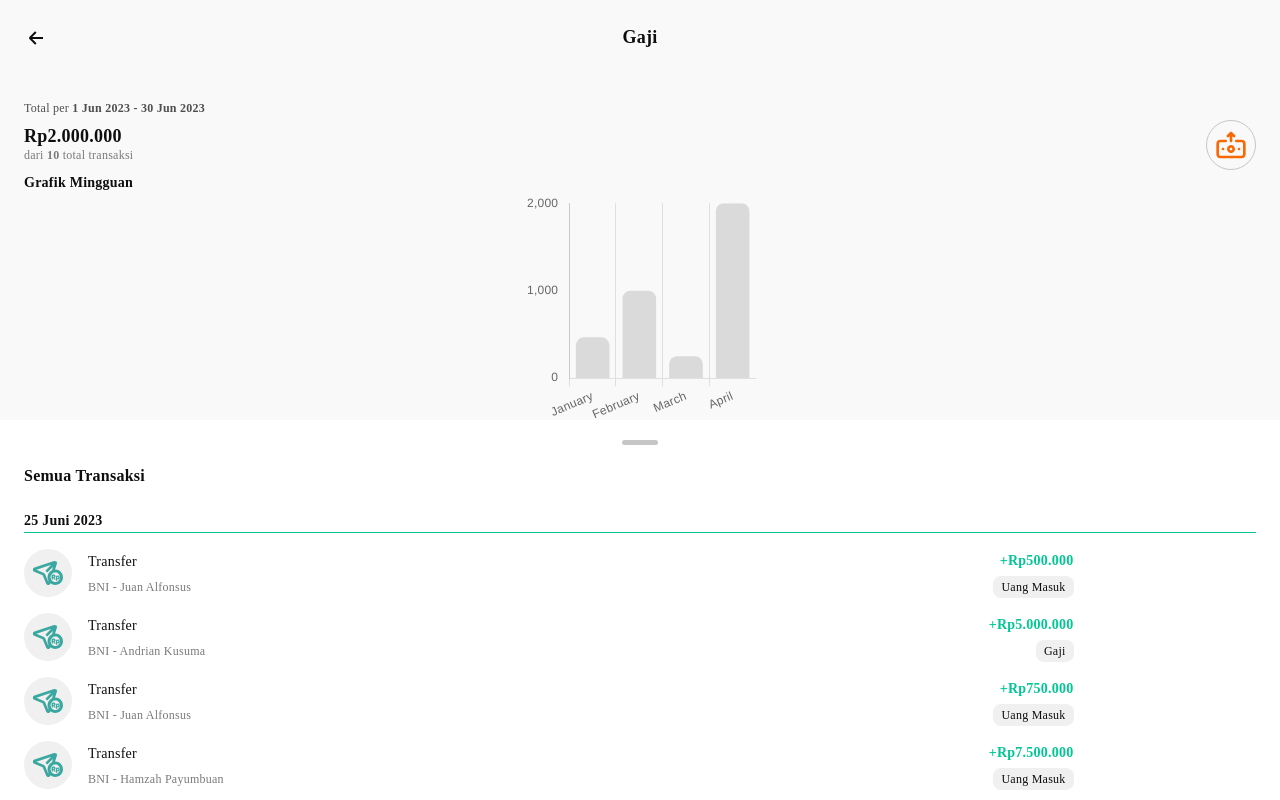
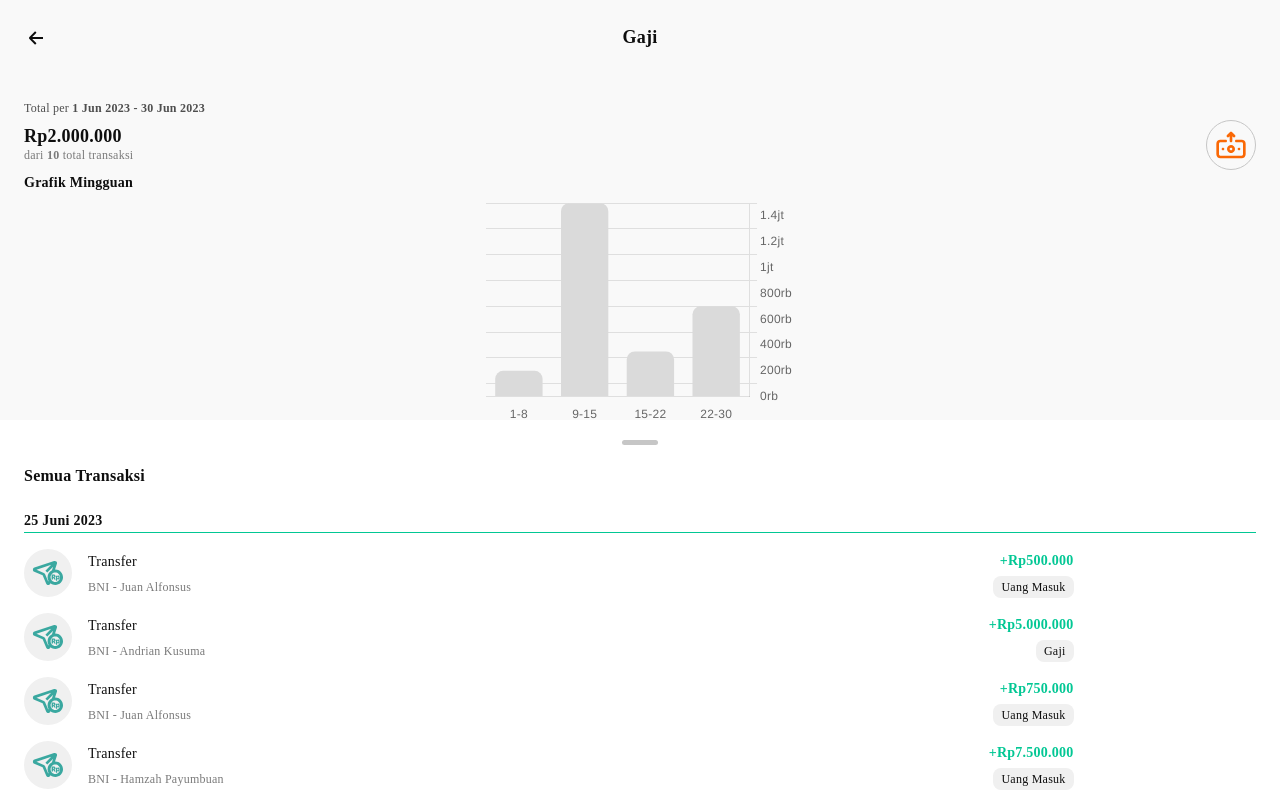
Before and after one commit to Mpaas-custom-components/microsite-angular, an Angular app: page /breakdown in a window 1280 px wide. Built offline with nearby package versions, Linux system fonts and the light colour scheme.

Commit message:
fix: fixing chart

```diff
--- a/src/app/pages/breakdown-category/breakdown-category.component.html
+++ b/src/app/pages/breakdown-category/breakdown-category.component.html
@@ -25,7 +25,7 @@
             </div>
 
             <div class="chart-container">
-                <canvas width="100%" height="100%" id="MyChart" >{{ chart }}</canvas>
+                <canvas width="600px" height="450px" id="MyChart" >{{ chart }}</canvas>
             </div>
         </div>
     </div>
--- a/src/app/pages/breakdown-category/breakdown-category.component.ts
+++ b/src/app/pages/breakdown-category/breakdown-category.component.ts
@@ -29,11 +29,11 @@ export class BreakdownCategoryComponent {
       type: 'bar', //this denotes tha type of chart
 
       data: {// values on X-Axis
-        labels: ["January", "February", "March", "April"],
+        labels: ["1-8", "9-15", "15-22", "22-30"],
         datasets: [
           {
             label: "Sales",
-            data: ['467', '1000', '250', "2000"],
+            data: ['200000', '1500000', '350000', "700000",],
             backgroundColor: '#DADADA',
             borderRadius: 8,
           }
@@ -43,16 +43,27 @@ export class BreakdownCategoryComponent {
         scales: {
           x: {
             grid: {
-              offset: true
+              offset: true,
+              display: false
             }
           },
           y: {
+            position: "right",
             grid: {
-              offset: true,
-              display: false
+              offset: true
             },
             ticks: {
-              stepSize: 1000
+              stepSize: 100000,
+              callback: function(value, index, values) {
+                if (+value < 1_000_000) {
+                  const newVal = +value / 1_000
+                  return newVal + 'rb';
+                } else {
+                  const newVal = +value / 1_000_000
+                  return newVal + 'jt'
+                }
+              },
+              align: "inner"
             }
           }
         },
```
